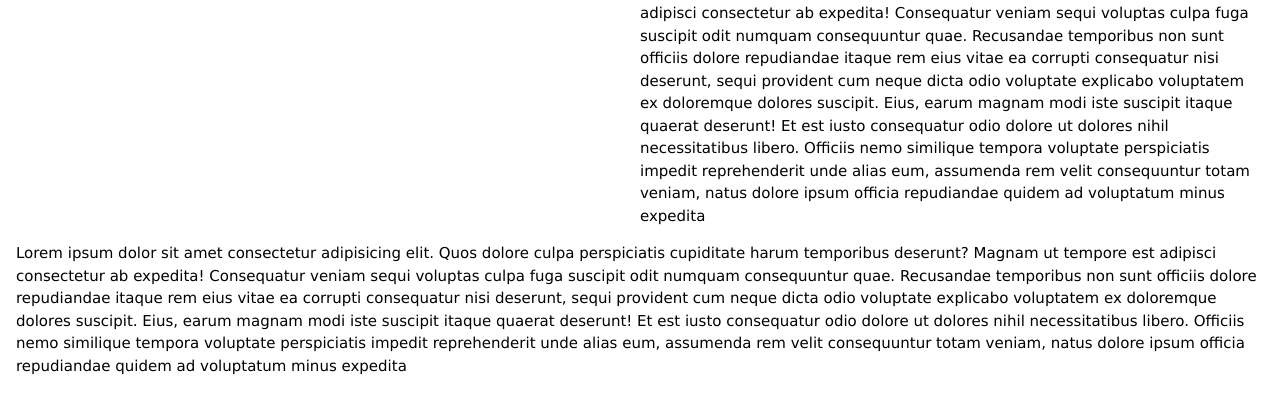
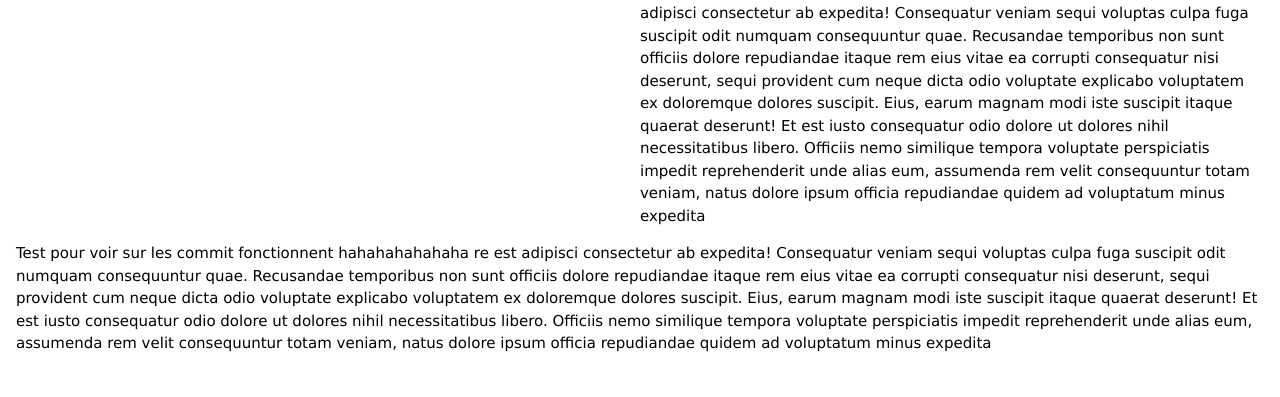
Before and after one commit to BerthetLucas/mobileFirstWebStatique, a plain HTML site: page mobileFirst/index.html in a window 1280 px wide. Shown: the part 188-585 px from the top of the page. Drawn offline with Linux system fonts and the light colour scheme.

Commit message:
test pour voir si ca marche

```diff
--- a/mobileFirst/index.html
+++ b/mobileFirst/index.html
@@ -64,7 +64,7 @@
                 <div class="w3-half"><img src="./assets/img/Rickrolling.png" class="w3-image w3-padding"> </div>
                 <div class="w3-half">Lorem ipsum dolor sit amet consectetur adipisicing elit. Quos dolore culpa perspiciatis cupiditate harum temporibus deserunt? Magnam ut tempore est adipisci consectetur ab expedita! Consequatur veniam sequi voluptas culpa fuga suscipit odit numquam consequuntur quae. Recusandae temporibus non sunt officiis dolore repudiandae itaque rem eius vitae ea corrupti consequatur nisi deserunt, sequi provident cum neque dicta odio voluptate explicabo voluptatem ex doloremque dolores suscipit. Eius, earum magnam modi iste suscipit itaque quaerat deserunt! Et est iusto consequatur odio dolore ut dolores nihil necessitatibus libero. Officiis nemo similique tempora voluptate perspiciatis impedit reprehenderit unde alias eum, assumenda rem velit consequuntur totam veniam, natus dolore ipsum officia repudiandae quidem ad voluptatum minus expedita </div>
             </div>
-            <p>Lorem ipsum dolor sit amet consectetur adipisicing elit. Quos dolore culpa perspiciatis cupiditate harum temporibus deserunt? Magnam ut tempore est adipisci consectetur ab expedita! Consequatur veniam sequi voluptas culpa fuga suscipit odit numquam consequuntur quae. Recusandae temporibus non sunt officiis dolore repudiandae itaque rem eius vitae ea corrupti consequatur nisi deserunt, sequi provident cum neque dicta odio voluptate explicabo voluptatem ex doloremque dolores suscipit. Eius, earum magnam modi iste suscipit itaque quaerat deserunt! Et est iusto consequatur odio dolore ut dolores nihil necessitatibus libero. Officiis nemo similique tempora voluptate perspiciatis impedit reprehenderit unde alias eum, assumenda rem velit consequuntur totam veniam, natus dolore ipsum officia repudiandae quidem ad voluptatum minus expedita </p>
+            <p>Test pour voir sur les commit fonctionnent hahahahahahaha re est adipisci consectetur ab expedita! Consequatur veniam sequi voluptas culpa fuga suscipit odit numquam consequuntur quae. Recusandae temporibus non sunt officiis dolore repudiandae itaque rem eius vitae ea corrupti consequatur nisi deserunt, sequi provident cum neque dicta odio voluptate explicabo voluptatem ex doloremque dolores suscipit. Eius, earum magnam modi iste suscipit itaque quaerat deserunt! Et est iusto consequatur odio dolore ut dolores nihil necessitatibus libero. Officiis nemo similique tempora voluptate perspiciatis impedit reprehenderit unde alias eum, assumenda rem velit consequuntur totam veniam, natus dolore ipsum officia repudiandae quidem ad voluptatum minus expedita </p>
         </section>
 
         <!-- SECTION PORFOLIO-->
```
